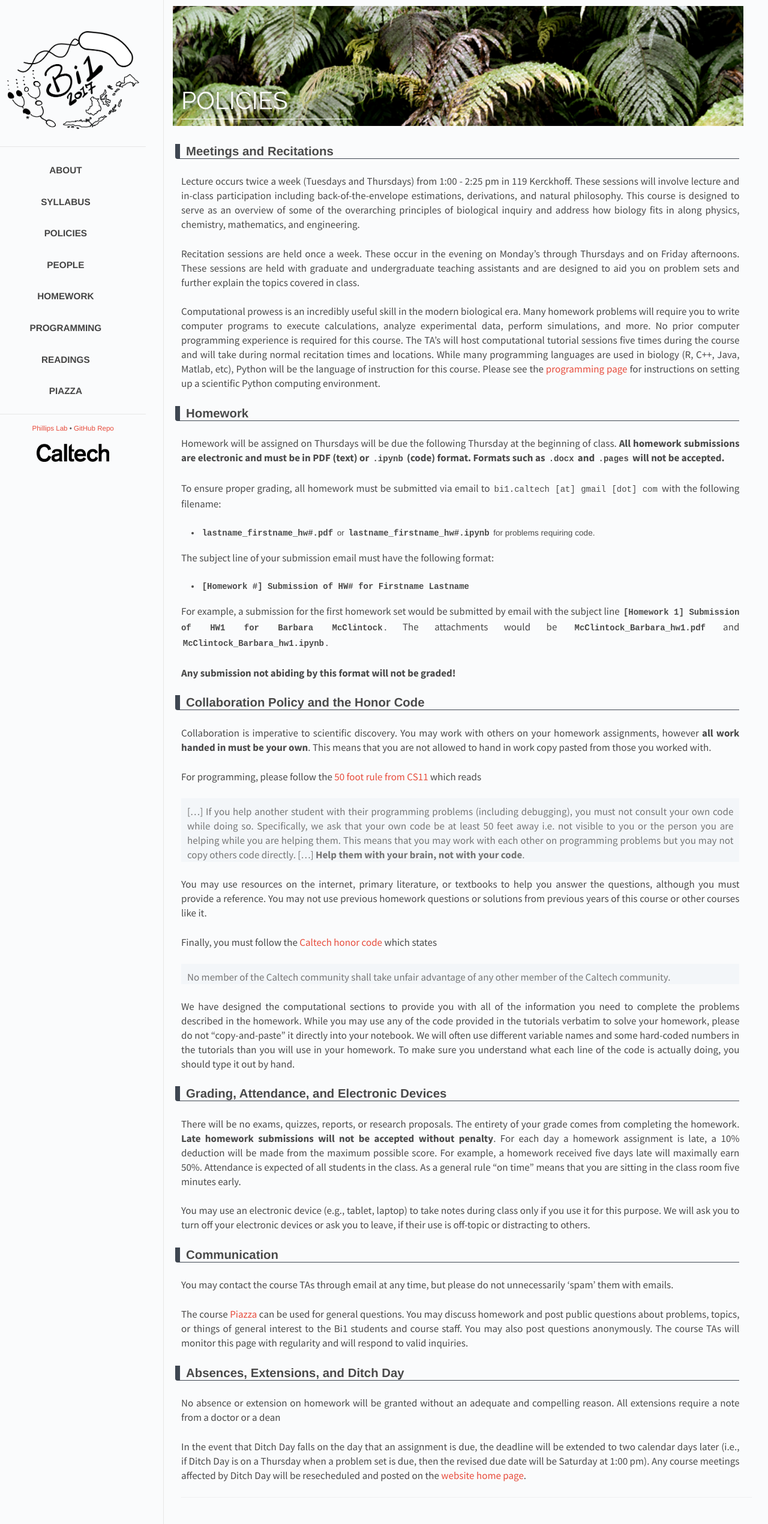
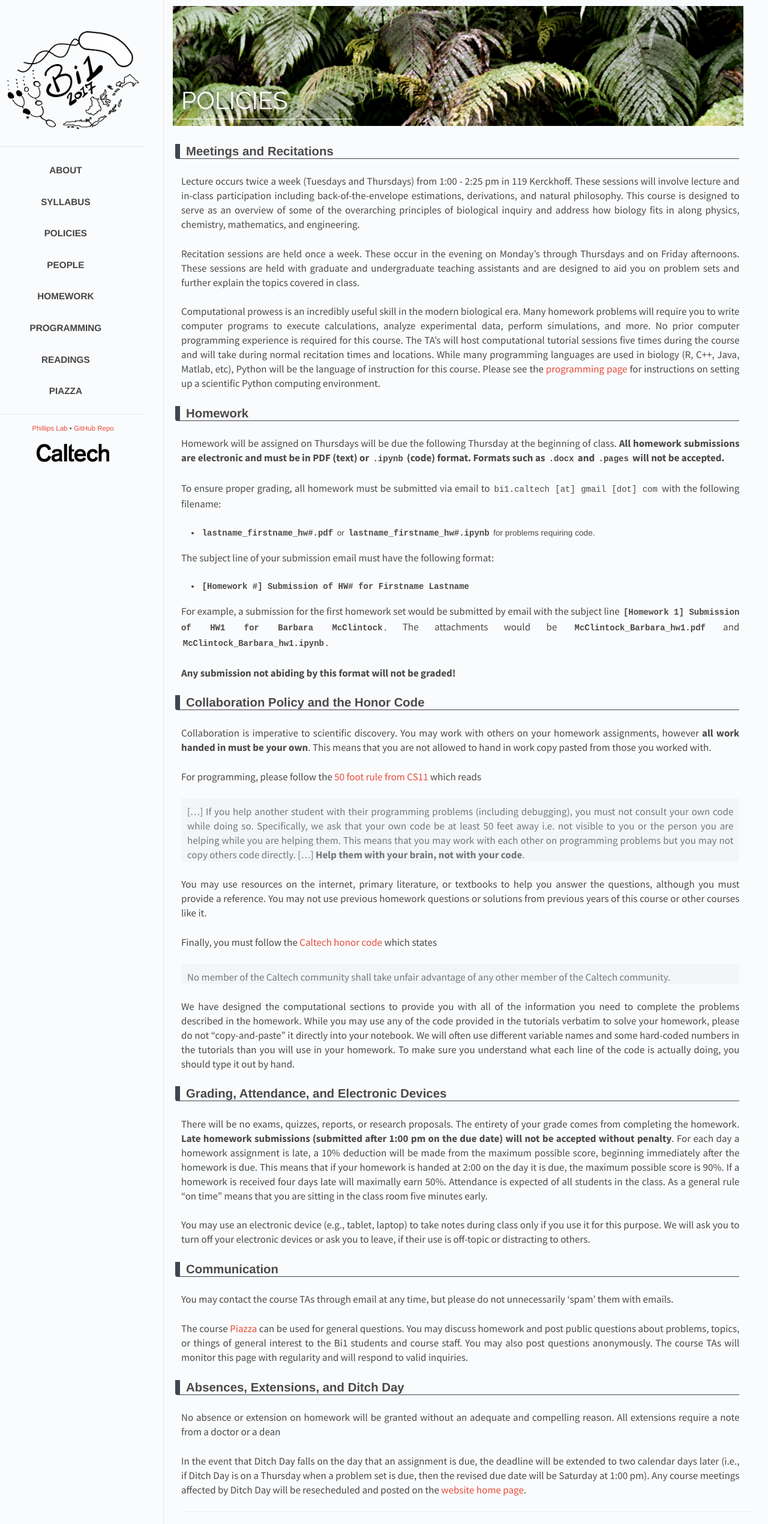
Before and after one commit to RPGroup-PBoC/bi1, a Jekyll site: the page built from _posts/2017-01-29-policies.md, in a window 1280 px wide. Shown: the whole page at 60% size. Built offline with Jekyll 4.4.1, drawn with Linux system fonts in a browser that asks for light colours.

Commit message:
Made small clarifying change to the policies.

```diff
--- a/_posts/2017-01-29-policies.md
+++ b/_posts/2017-01-29-policies.md
@@ -90,11 +90,13 @@ each line of the code is actually doing, you should type it out by hand.
 
 There will be no exams, quizzes, reports, or research proposals. The entirety
 of your grade comes from completing the homework. **Late homework submissions
-will not be accepted without penalty**. For each day a homework assignment is
-late, a 10% deduction will be made from the maximum possible score. For
-example, a homework received five days late will maximally earn 50%. Attendance
-is expected of all students in the class. As a general rule "on time" means
-that you are sitting in the class room five minutes early.
+(submitted after 1:00 pm on the due date) will not be accepted without penalty**. For each day a homework assignment is
+late, a 10% deduction will be made from the maximum possible score, beginning
+immediately after the homework is due. This means that if your homework is
+handed at 2:00 on the day it is due, the maximum possible score is 90%. If a
+homework is received four days late will maximally earn 50%. Attendance is
+expected of all students in the class. As a general rule "on time" means that
+you are sitting in the class room five minutes early.
 
 
 You may use an electronic device (e.g., tablet, laptop) to take notes during class only if you use it for this purpose. We will ask you to turn off your electronic devices or ask you to leave, if their use is off-topic or distracting to others.
```
